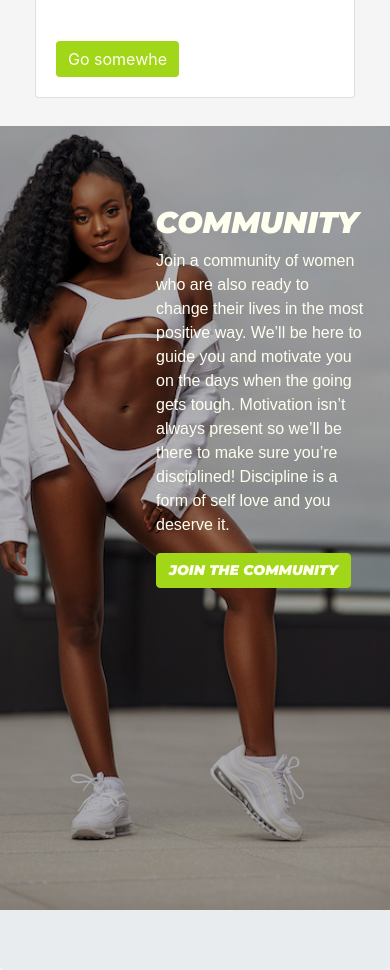
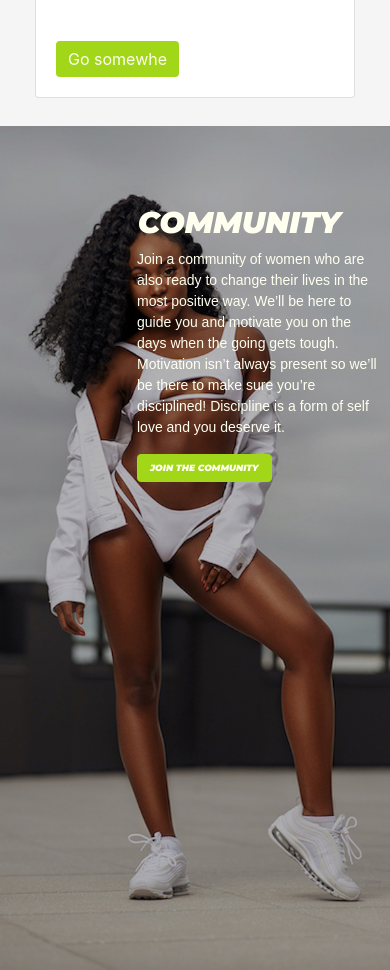
Before and after one commit to bshierk1996/pt2, a Vue app: page / in a window 390 px wide. Shown: the part 3640-4610 px from the top of the page. Built offline with nearby package versions, Linux system fonts and the light colour scheme.

Commit message:
iphone 5 media querys

```diff
--- a/src/components/HelloWorld.vue
+++ b/src/components/HelloWorld.vue
@@ -67,13 +67,13 @@ li {
 
 
 .mobile-nav-row {
-  z-index: 999;
+  z-index: 200;
   position: fixed;
   width: 100%;
   background: #f5f5f5;
   box-shadow: 0px 5px 5px 0 rgba(0, 0, 0, 0.2);
   max-height: 75px;
-
+  /* margin-top: -50px; */
 }
 
 .pillz{
--- a/src/components/community.vue
+++ b/src/components/community.vue
@@ -59,7 +59,7 @@ a{
 
 
 
-
+/* mobile--iphones 6,7,8,10 */
 @media screen and (max-width: 812px) {
  div {
     color: ivory;
@@ -94,5 +94,31 @@ h1{
   margin-left:140px;
   font-size: 14px;
 }
+/* mobile--iphone 5 */
+}
+@media screen and (max-width:569px) {
+  div{
+    background-image: url('../assets/community-iphone5.jpg');
+    background-position-y: 0;
+    background-position-x: -77px
+  }
+  p{
+    margin-left:121px;
+    margin-right: -8px;
+    font-size: 14px;
+  }
+  h1{
+
+  margin-top:13%;
+  position: center;
+  margin-left: 34%;
+  font-size: 30px;
+}
+.button{
+  margin-left:121px;
+  font-size: 9px;
+  margin-right: 0px;
+}
+
 }
 </style>
--- a/src/components/signupForm.vue
+++ b/src/components/signupForm.vue
@@ -1,7 +1,8 @@
 <template>
-    <div class="container-fluid">
+    <div class="container-fluid SignupForm">
       <form action="/charge" method="POST">
-      <div class="form-row">
+
+      <div class="form-row Fname">
         <div class="col-md-4 mb-3">
           <label for="validationDefault01">First name</label>
           <input type="text" class="form-control firstname"  value="" required placeholder="firstname" v-model="firstname" />
@@ -10,44 +11,45 @@
           <label >Last name</label>
           <input type="text" class="form-control lastname"  value="" required placeholder="lastname"  v-model="lastname" />
         </div>
+
         <div class="col-md-4 mb-3">
-          <label >Email Adrress</label>
-          <input type="text" class="form-control email"  value="" required placeholder="firstname" v-model="email" />
+          <label >Email Address</label>
+          <input type="text" class="form-control email"  value="" required placeholder="Email Address" v-model="email" />
         </div>
         </div>
         <div class="col-md-4 mb-3">
           <label >Password</label>
           <input type="text" class="form-control password" value="" required placeholder="password" v-model="password" />
         </div>
-        <div class="form-row">
-        <div class="col-md-6 mb-3">
+        <div class="">
+        <div class="col-md-4 mb-3">
           <label >address</label>
           <input type="text" class="form-control"  required v-model="address"/>
         </div>
         </div>
-        <div class="form-row">
-        <div class="col-md-3 mb-3">
+        <div >
+        <div class="col-md-4 mb-3">
           <label >City</label>
           <input type="text" class="form-control"  required v-model="city"/>
         </div>
-        <div class="col-md-3 mb-3">
+        <div class="col-md-4 mb-3">
           <label >State</label>
           <input type="text" class="form-control"  required v-model="state"/>
         </div>
-        <div class="col-md-3 mb-3">
+        <div class="col-md-1 mb-3">
           <label >Zip</label>
           <input type="text" class="form-control" required v-model="zip"/>
         </div>
         <div class="col-md-3 mb-3">
-          <label >credit card</label>
+          <label >Card number</label>
           <input type="text" class="form-control" required v-model="credit"/>
         </div>
-        <div class="col-md-3 mb-3">
-          <label >cvc</label>
+        <div class="col-md-2 mb-3">
+          <label >expiration date</label>
           <input type="text" class="form-control"  required v-model="cvc"/>
         </div>
-        <div class="col-md-3 mb-3">
-          <label >expiration date</label>
+        <div class="col-md-1 mb-3">
+          <label >CVC</label>
           <input type="text" class="form-control" required v-model="expiration"/>
         </div>
         </div>
@@ -145,7 +147,14 @@ export default {
 <>
 <style>
 .container-fluid{
-  margin-top: 40px;
+  margin-right:100%;
+}
+.Fname{
+  padding-top: 6%;
+}
+form{
+
+
 }
 
 </style>
```
Also changed, not shown: src/assets/community-iphone5.jpg (added).
